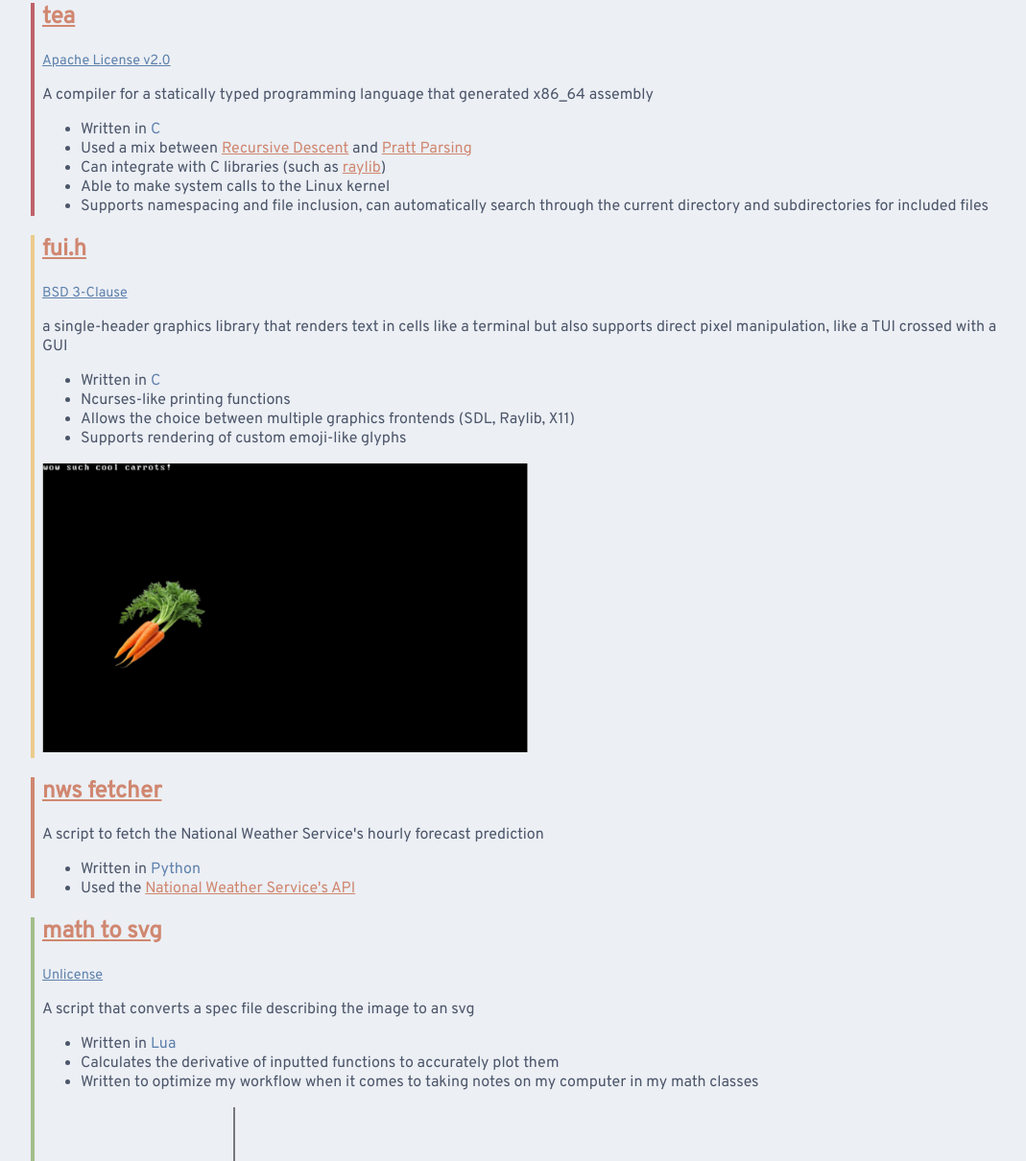
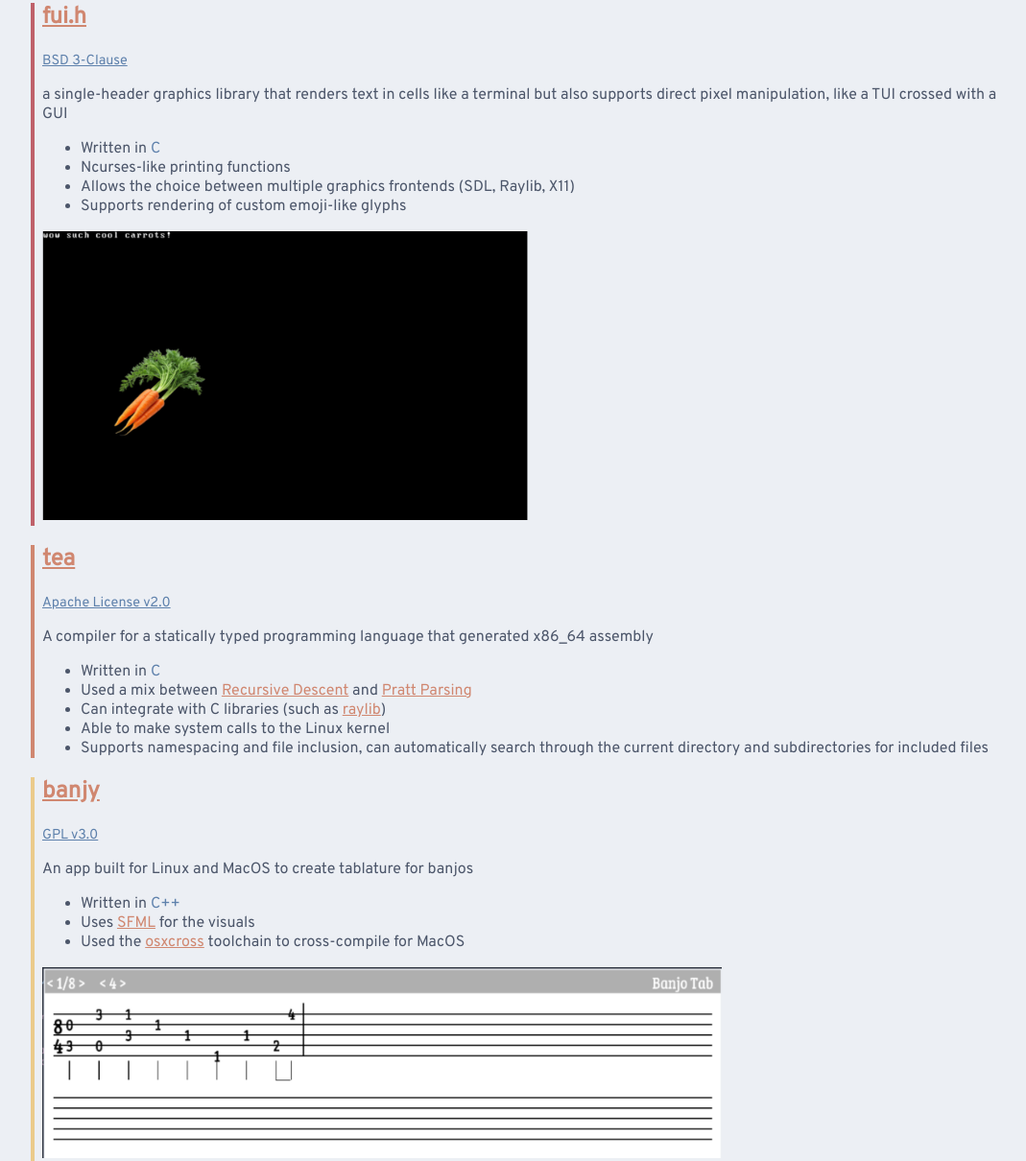
Before and after one commit to MeanBeanie/meanbeanie.github.io, a plain HTML site: page index.html in a window 1280 px wide. Shown: the part 1097-2307 px from the top of the page at 96% size, without its empty margins (96-1165 px from the left). Drawn offline with Linux system fonts and the light colour scheme.

Commit message:
added banjy, removed nws fetcher

```diff
--- a/index.html
+++ b/index.html
@@ -81,6 +81,18 @@
     <a class="link" target="_blank" href="https://codeberg.org/MeanBeanie">Codeberg</a>
     </p>
     <div style="border-left: 0.3rem solid #bf616a; padding-left: 0.5rem;" class="project_section">
+      <h2><a class="link" target="_blank" href="https://codeberg.org/MeanBeanie/fui.h">fui.h</a></h2>
+      <a class="license" target="_blank" href="https://opensource.org/license/BSD-3-clause">BSD 3-Clause</a>
+      <p>a single-header graphics library that renders text in cells like a terminal but also supports direct pixel manipulation, like a TUI crossed with a GUI</p>
+      <ul>
+        <li>Written in <span class="hl">C</span></li>
+        <li>Ncurses-like printing functions</li>
+        <li>Allows the choice between multiple graphics frontends (SDL, Raylib, X11)</li>
+        <li>Supports rendering of custom emoji-like glyphs</li>
+      </ul>
+      <img src="screenshots/fui.png" width="50%" alt="example of what fui looks like"/>
+    </div>
+    <div style="border-left: 0.3rem solid #d08770; padding-left: 0.5rem;" class="project_section">
       <h2><a class="link" target="_blank" href="https://codeberg.org/MeanBeanie/tea">tea</a></h2>
       <a class="license" target="_blank" href="https://www.apache.org/licenses/LICENSE-2.0.html">Apache License v2.0</a>
       <p>A compiler for a statically typed programming language that generated x86_64 assembly</p>
@@ -98,24 +110,15 @@
       </ul>
     </div>
     <div style="border-left: 0.3rem solid #ebcb8b; padding-left: 0.5rem;" class="project_section">
-      <h2><a class="link" target="_blank" href="https://codeberg.org/MeanBeanie/fui.h">fui.h</a></h2>
-      <a class="license" target="_blank" href="https://opensource.org/license/BSD-3-clause">BSD 3-Clause</a>
-      <p>a single-header graphics library that renders text in cells like a terminal but also supports direct pixel manipulation, like a TUI crossed with a GUI</p>
+      <h2><a class="link" target="_blank" href="https://github.com/MeanBeanie/bannnnjy">banjy</a></h2>
+      <a class="license" target="_blank" href="https://www.gnu.org/licenses/gpl-3.0.en.html">GPL v3.0</a>
+      <p>An app built for Linux and MacOS to create tablature for banjos</p>
       <ul>
-        <li>Written in <span class="hl">C</span></li>
-        <li>Ncurses-like printing functions</li>
-        <li>Allows the choice between multiple graphics frontends (SDL, Raylib, X11)</li>
-        <li>Supports rendering of custom emoji-like glyphs</li>
+        <li>Written in <span class="hl">C++</span></li>
+        <li>Uses <a class="link" target="_blank" href="https://www.sfml-dev.org/">SFML</a> for the visuals</li>
+        <li>Used the <a class="link" target="_blank" href="https://github.com/tpoechtrager/osxcross">osxcross</a> toolchain to cross-compile for MacOS</li>
       </ul>
-      <img src="screenshots/fui.png" width="50%" alt="example of what fui looks like"/>
-    </div>
-    <div style="border-left: 0.3rem solid #d08770; padding-left: 0.5rem;" class="project_section">
-      <h2><a class="link" target="_blank" href="https://codeberg.org/MeanBeanie/nws_fetcher">nws fetcher</a></h2>
-      <p>A script to fetch the National Weather Service's hourly forecast prediction</p>
-      <ul>
-        <li>Written in <span class="hl">Python</span></li>
-        <li>Used the <a class="link" target="_blank" href="https://www.weather.gov/documentation/services-web-api">National Weather Service's API</a></li>
-      </ul>
+      <img src="screenshots/banjy.png" width="70%" alt="example of a tab being edited in banjy"/>
     </div>
     <div style="border-left: 0.3rem solid #a3be8c; padding-left: 0.5rem;" class="project_section">
       <h2><a class="link" target="_blank" href="https://codeberg.org/MeanBeanie/math_svg">math to svg</a></h2>
```
Also changed, not shown: screenshots/banjy.png (added).
